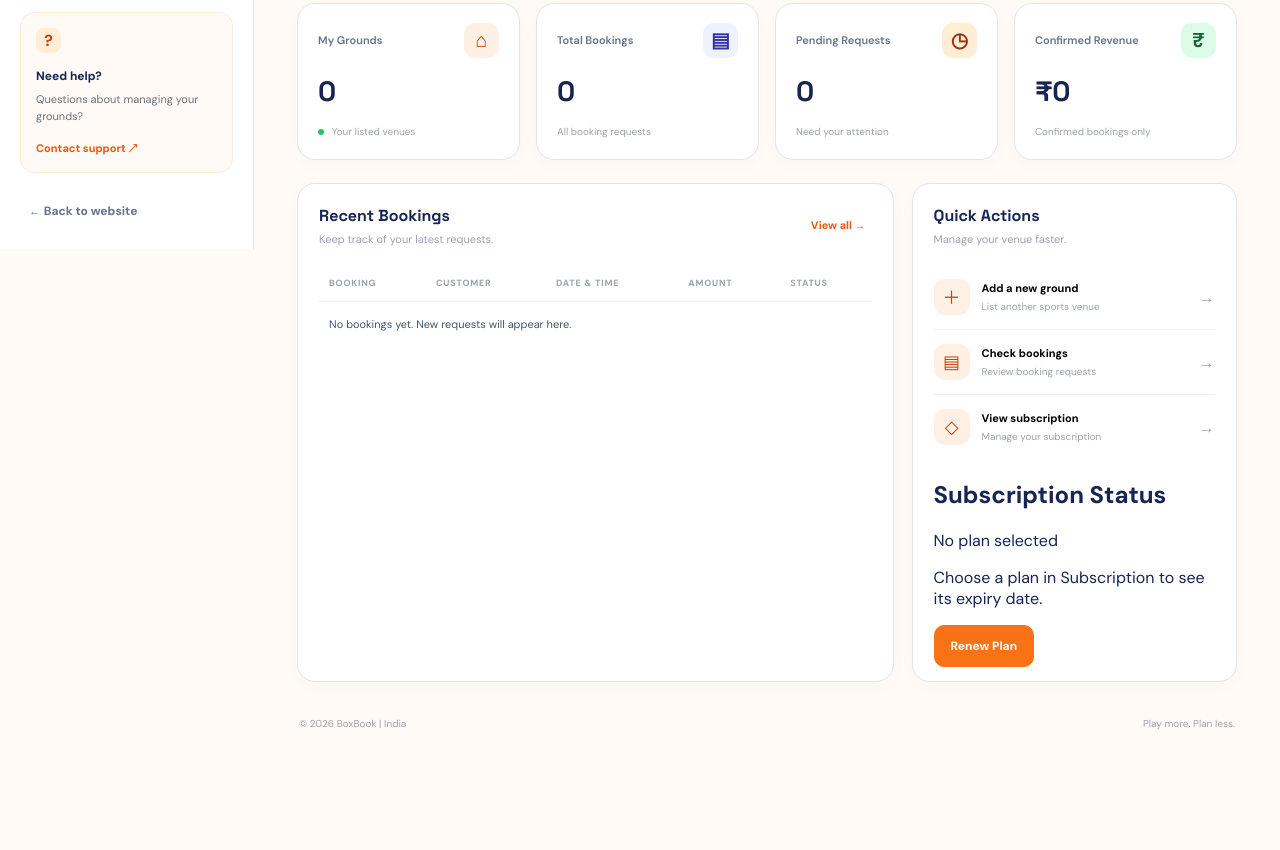
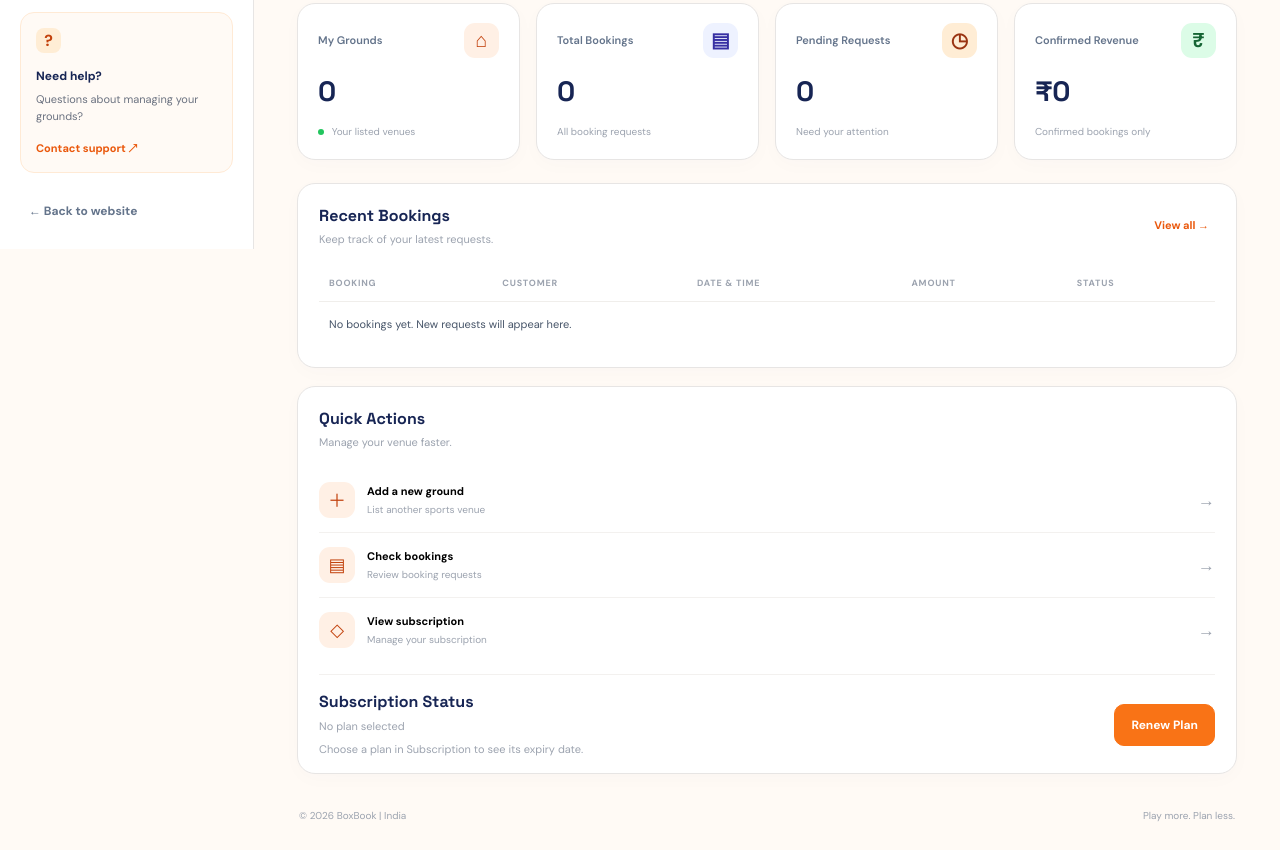
Before and after one commit to tusharjotva44/cricket-box-booking-india, a plain HTML site: page owner-dashboard.html in a window 1280 px wide. Shown: the part 551-1401 px from the top of the page. Before the commit the page ends 1309 px from the top, so only its background shows below. Drawn offline with Linux system fonts and the light colour scheme.

Commit message:
Expand recent bookings row and group renewal with quick actions

```diff
--- a/owner-dashboard.css
+++ b/owner-dashboard.css
@@ -84,3 +84,11 @@
 .plans-grid .popular-label{position:static;display:inline-block;align-self:flex-start;margin-bottom:8px}
 @media(max-width:1200px){.plans-grid{grid-template-columns:repeat(2,minmax(0,1fr))}.plans-grid .plan-card{min-height:330px}}
 @media(max-width:600px){.plans-grid{grid-template-columns:minmax(0,1fr)}.plans-grid .plan-card{padding:24px;min-height:0}.plans-grid .plan-price{font-size:29px}}
+
+/* Dashboard layout: give Recent Bookings the full row and keep renewal controls with Quick Actions. */
+.dashboard-section-grid{grid-template-columns:minmax(0,1fr)}
+.dashboard-subscription-status{display:flex;align-items:center;justify-content:space-between;gap:20px;border-top:1px solid #f3f1ef;margin-top:12px;padding-top:16px}
+.dashboard-subscription-status h2{font:700 16px 'Space Grotesk',sans-serif;margin:0}
+.dashboard-subscription-status p{font-size:11px;color:#9ca3af;margin:6px 0 0;line-height:1.6}
+.dashboard-subscription-status .primary-btn{flex-shrink:0}
+@media(max-width:600px){.dashboard-subscription-status{align-items:flex-start;flex-direction:column;gap:12px}.dashboard-subscription-status .primary-btn{width:100%}}
```
